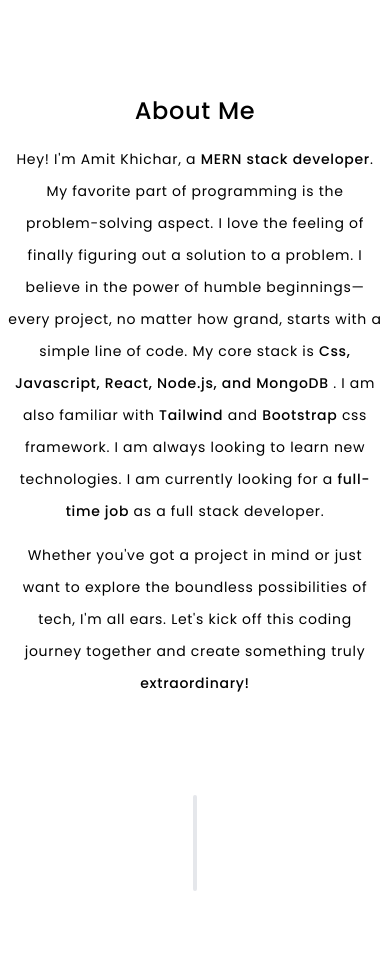
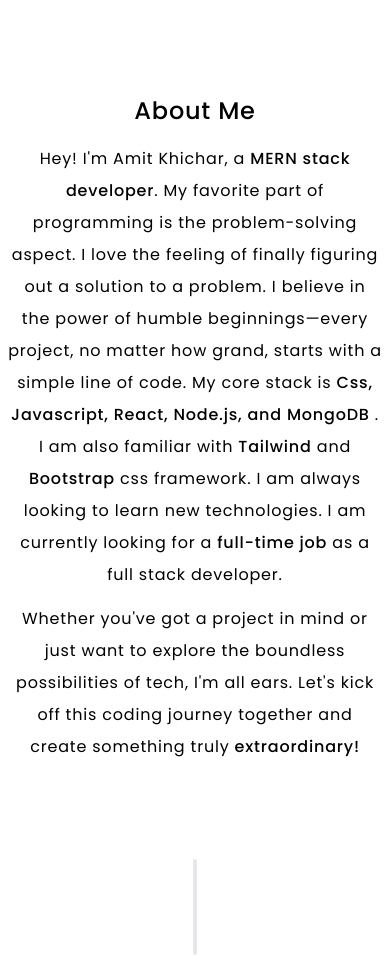
Before and after one commit to amitkhichar01/portfolio, a React (Vite) app: page / in a window 390 px wide. Shown: the part 886-1846 px from the top of the page. Built offline with nearby package versions, Linux system fonts and the light colour scheme.

Commit message:
change font-size mobile device

```diff
--- a/src/About.jsx
+++ b/src/About.jsx
@@ -24,7 +24,7 @@
             whileInView="animate"
             viewport={{ once: true }}
         >
-            <div className=" px-2 w-full text-sm sm:w-5/6 lg:w-6/12 sm:text-base tracking-wider">
+            <div className=" px-2 w-full text-base sm:w-5/6 lg:w-6/12 sm:text-base tracking-wider">
                 <SectionHeading heading="About Me" />
                 <p className="leading-8  mb-3">
                     Hey! I&apos;m Amit Khichar, a <span className="font-medium">MERN stack developer</span>. My favorite part of programming is the problem-solving aspect. I love the feeling of
```
